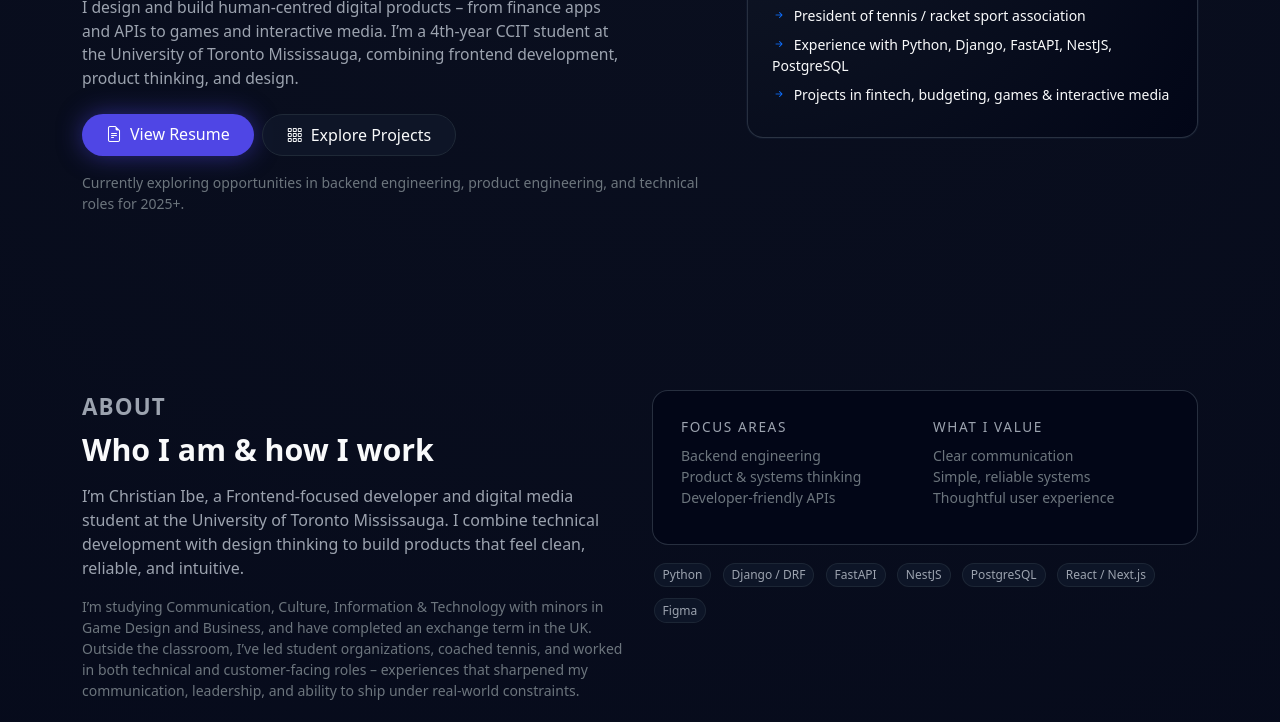
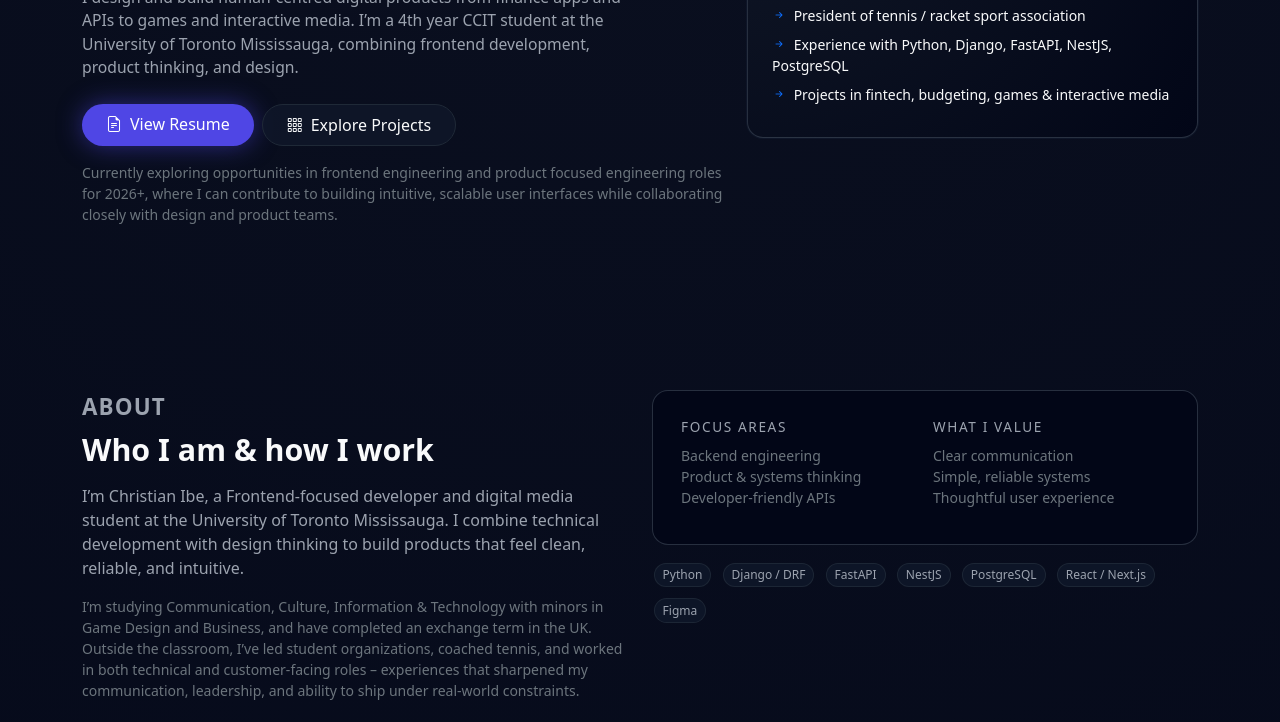
Before and after one commit to Eebaay/Christian-Portfolio, a plain HTML site: page index.html in a window 1280 px wide. Shown: the part 378-1100 px from the top of the page. Drawn offline with nearby package versions, Linux system fonts and the light colour scheme.

Commit message:
Additional changes

```diff
--- a/index.html
+++ b/index.html
@@ -301,8 +301,8 @@
             Frontend Developer & Digital Creator
           </h1>
           <p class="hero-subtitle mb-4">
-            I design and build human-centred digital products – from finance apps
-            and APIs to games and interactive media. I’m a 4th-year CCIT student
+            I design and build human-centred digital products from finance apps
+            and APIs to games and interactive media. I’m a 4th year CCIT student
             at the University of Toronto Mississauga, combining frontend
             development, product thinking, and design.
           </p>
@@ -315,8 +315,7 @@
             </a>
           </div>
           <p class="mt-3 mb-0 text-secondary small">
-            Currently exploring opportunities in backend engineering, product
-            engineering, and technical roles for 2025+.
+           Currently exploring opportunities in frontend engineering and product focused engineering roles for 2026+, where I can contribute to building intuitive, scalable user interfaces while collaborating closely with design and product teams.
           </p>
         </div>
         <div class="col-lg-5">
```
